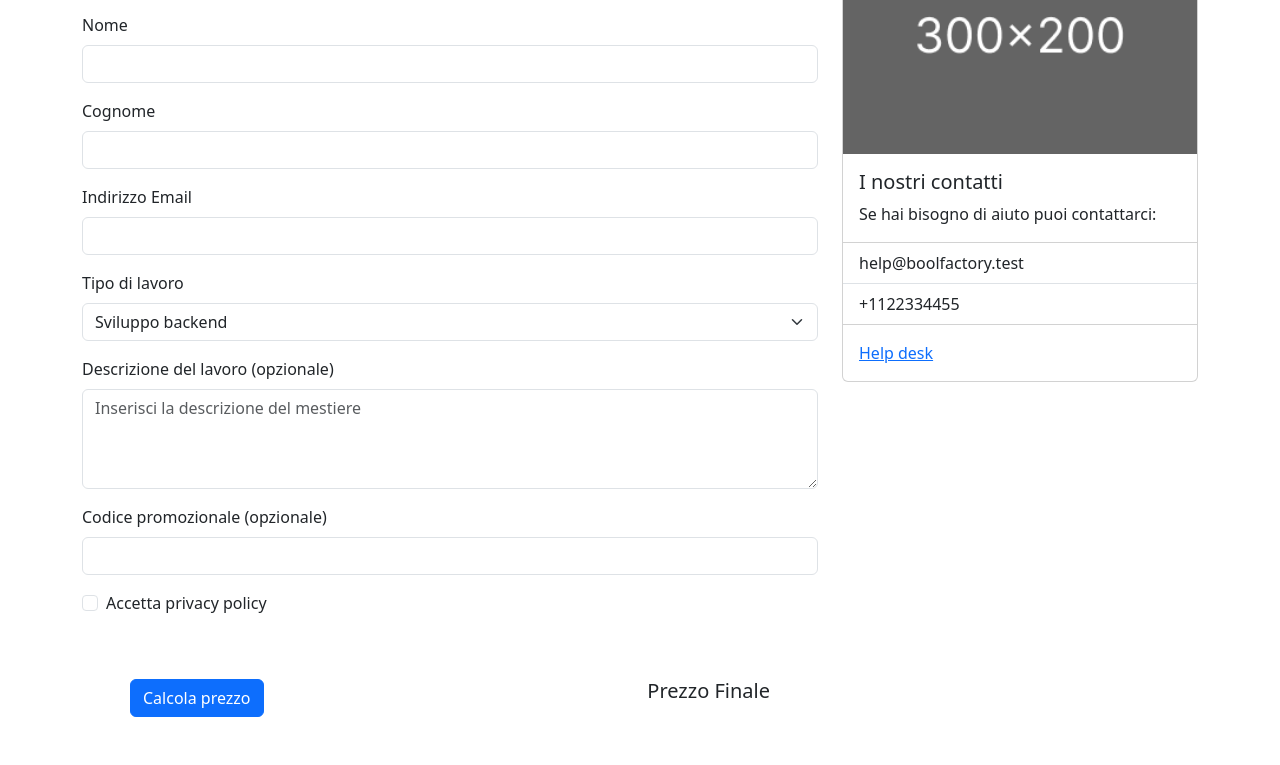
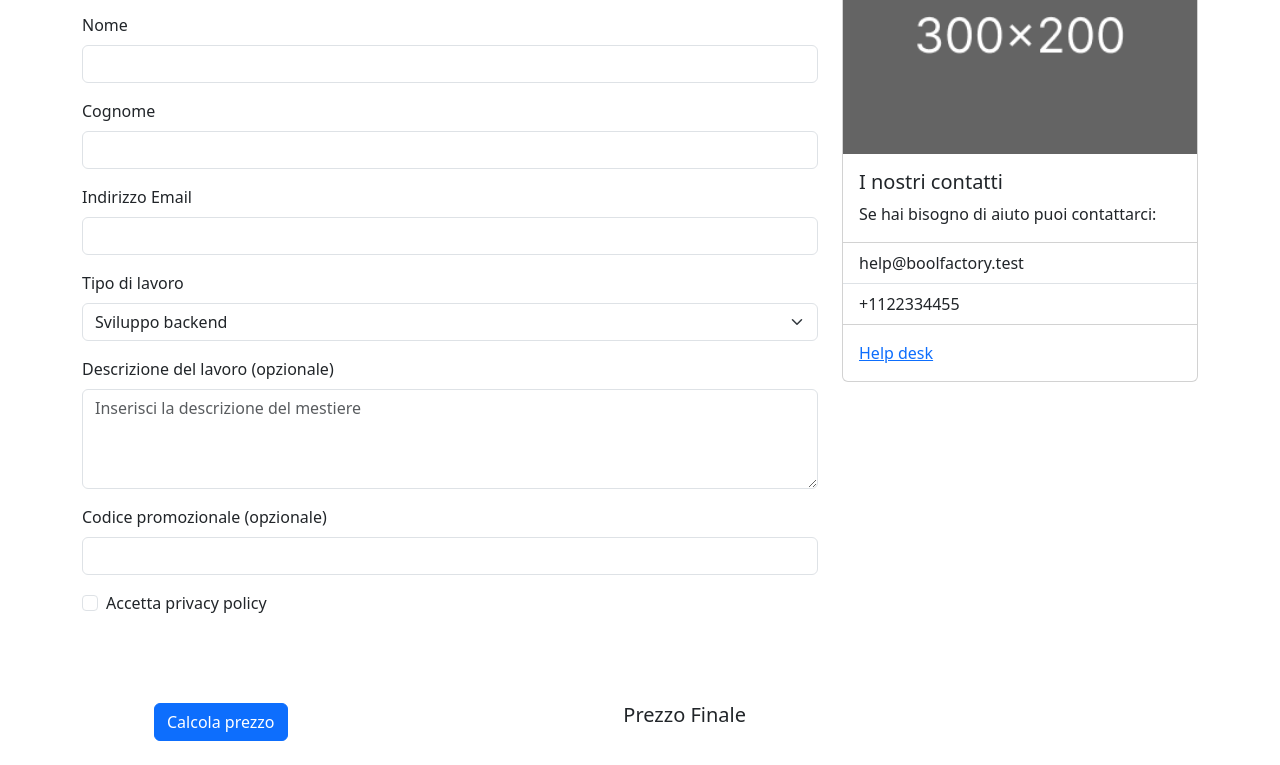
Before and after one commit to simonacorreale/bootstrap-preventivo, a plain HTML site: page index.html in a window 1280 px wide. Shown: the part 187-952 px from the top of the page. Drawn offline with nearby package versions, Linux system fonts and the light colour scheme.

Commit message:
fix: Layout

```diff
--- a/index.html
+++ b/index.html
@@ -90,15 +90,16 @@
                             <label class="form-check-label" for="checkbox-id">Accetta privacy policy</label>
                         </div>
                         <!-- Pulsante calcolo -->
-                        <div class=" d-flex  justify-content-between">
-                            <div class="m-5">
+                        <div
+                            class=" container p-5 d-flex flex-column flex-md-row justify-content-between mb-3 text-center">
+                            <div class="p-4">
                                 <button id="calc-button" class="btn btn-primary" type="submit">
                                     <span id="spinner" class="d-none spinner-border spinner-border-sm"
                                         aria-hidden="true"></span>
                                     <span class="status" role="status">Calcola prezzo</span>
                                 </button>
                             </div>
-                            <div class="m-5">
+                            <div class="p-4">
                                 <h5>Prezzo Finale</h5>
                                 <div id="results-message" class="d-none d-flex">
                                     <strong>
```
